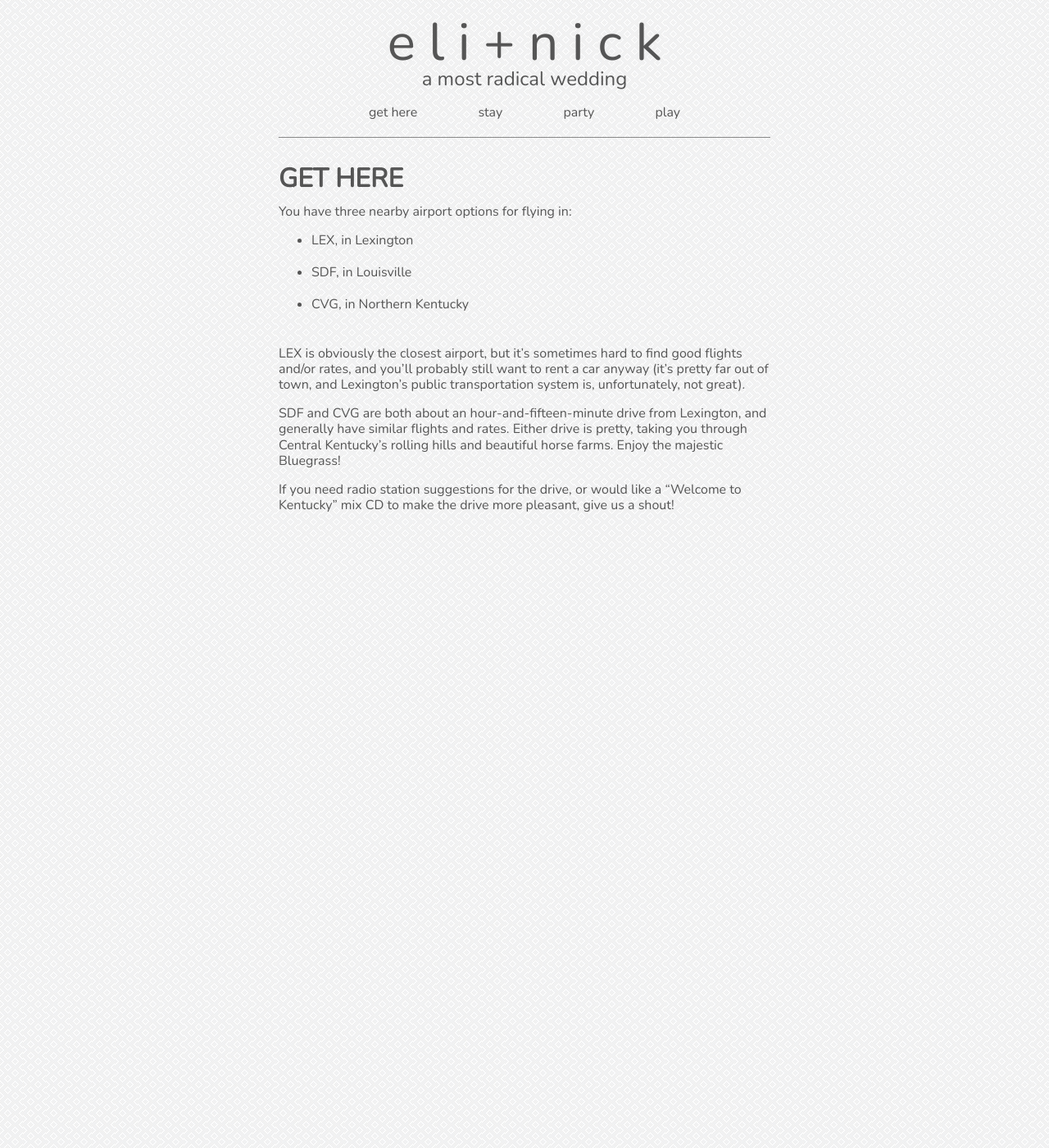
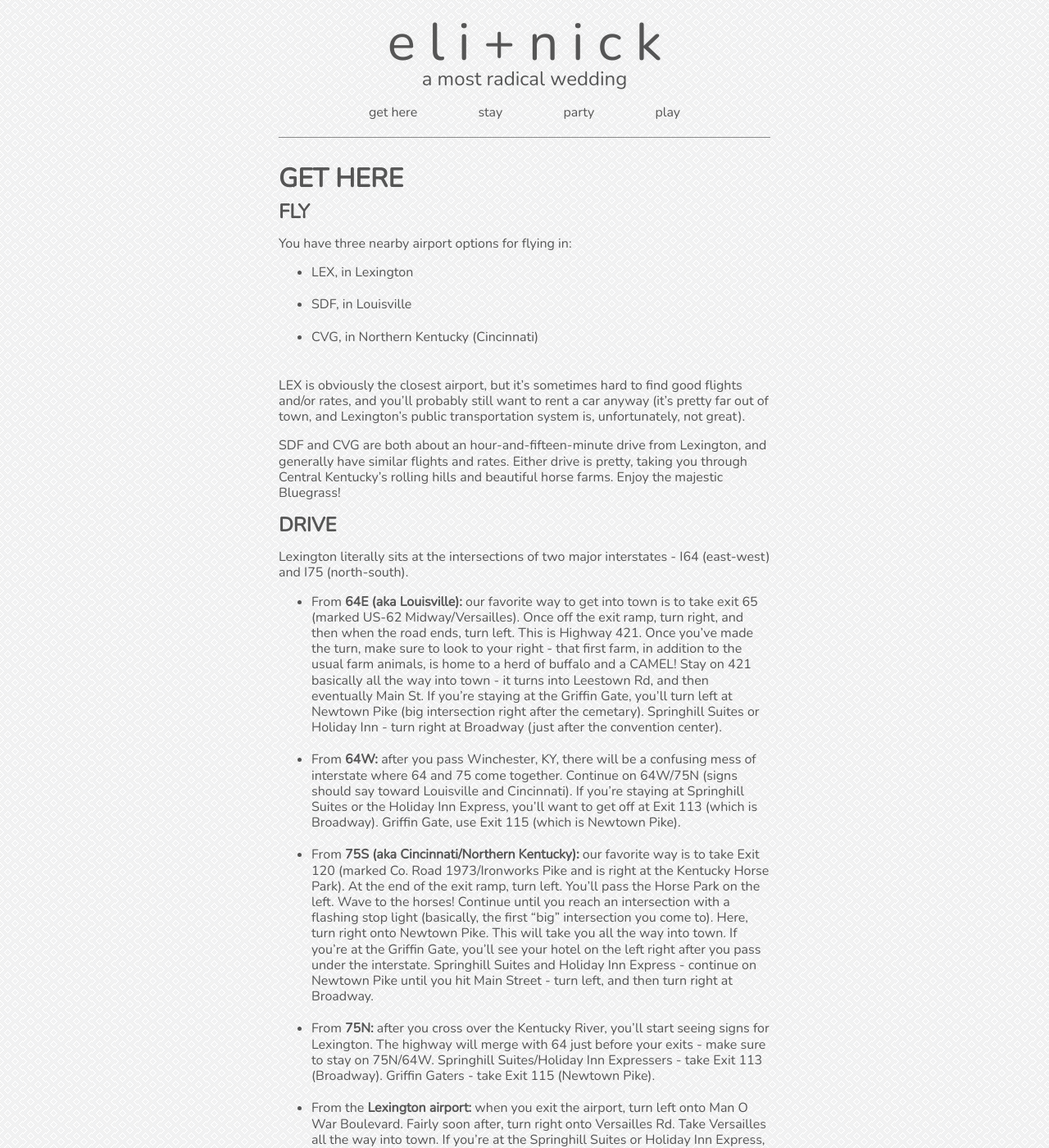
Before and after one commit to nikolaiwarner/eliandnick.com, a Jekyll site: the page built from get-here.md, in a window 1280 px wide and 1400 px high. Shown: the whole window at 82% size. Built offline with Jekyll 4.4.1, drawn with Linux system fonts in a browser that asks for light colours; nearby versions of some CDN libraries; some of the changed text lies outside the part shown.

Commit message:
Update get-here.md
added driving details

```diff
--- a/get-here.md
+++ b/get-here.md
@@ -5,13 +5,24 @@ title: Get Here
 
 # GET HERE
 
+## FLY
 You have three nearby airport options for flying in:
 - LEX, in Lexington
 - SDF, in Louisville
-- CVG, in Northern Kentucky
+- CVG, in Northern Kentucky (Cincinnati)
 
 LEX is obviously the closest airport, but it’s sometimes hard to find good flights and/or rates, and you’ll probably still want to rent a car anyway (it’s pretty far out of town, and Lexington’s public transportation system is, unfortunately, not great).
 
 SDF and CVG are both about an hour-and-fifteen-minute drive from Lexington, and generally have similar flights and rates. Either drive is pretty, taking you through Central Kentucky’s rolling hills and beautiful horse farms. Enjoy the majestic Bluegrass!
 
+
+## DRIVE
+Lexington literally sits at the intersections of two major interstates - I64 (east-west) and I75 (north-south).
+- From __64E (aka Louisville):__ our favorite way to get into town is to take exit 65 (marked US-62 Midway/Versailles). Once off the exit ramp, turn right, and then when the road ends, turn left. This is Highway 421. Once you've made the turn, make sure to look to your right - that first farm, in addition to the usual farm animals, is home to a herd of buffalo and a CAMEL! Stay on 421 basically all the way into town - it turns into Leestown Rd, and then eventually Main St. If you're staying at the Griffin Gate, you'll turn left at Newtown Pike (big intersection right after the cemetary). Springhill Suites or Holiday Inn - turn right at Broadway (just after the convention center).
+- From __64W:__ after you pass Winchester, KY, there will be a confusing mess of interstate where 64 and 75 come together. Continue on 64W/75N (signs should say toward Louisville and Cincinnati). If you're staying at Springhill Suites or the Holiday Inn Express, you'll want to get off at Exit 113 (which is Broadway). Griffin Gate, use Exit 115 (which is Newtown Pike).
+- From __75S (aka Cincinnati/Northern Kentucky):__ our favorite way is to take Exit 120 (marked Co. Road 1973/Ironworks Pike and is right at the Kentucky Horse Park). At the end of the exit ramp, turn left. You'll pass the Horse Park on the left. Wave to the horses! Continue until you reach an intersection with a flashing stop light (basically, the first "big" intersection you come to). Here, turn right onto Newtown Pike. This will take you all the way into town. If you're at the Griffin Gate, you'll see your hotel on the left right after you pass under the interstate. Springhill Suites and Holiday Inn Express - continue on Newtown Pike until you hit Main Street - turn left, and then turn right at Broadway.
+- From __75N:__ after you cross over the Kentucky River, you'll start seeing signs for Lexington. The highway will merge with 64 just before your exits - make sure to stay on 75N/64W. Springhill Suites/Holiday Inn Expressers - take Exit 113 (Broadway). Griffin Gaters - take Exit 115 (Newtown Pike).
+
+- From the __Lexington airport:__ when you exit the airport, turn left onto Man O War Boulevard. Fairly soon after, turn right onto Versailles Rd. Take Versailles all the way into town. If you're at the Springhill Suites or Holiday Inn Express, it will be easiest for you to turn right at Red Mile Rd (and you'll get to go past the wedding site!). The intersection with Broadway is the next major intersection. Springhill Suites - turn left at Broadway, and it's almost immediately on your left. Holiday Inn Express - continue on past Broadway (the road becomes Virginia Ave.), and you should see the hotel very soon after on your right. For the Griffin Gate - when you suddenly see the downtown skyline pop up, be looking for Oliver Lewis Way on your left. Turn left there, and continue on - that road becomes Newtown Pike.
+
 If you need radio station suggestions for the drive, or would like a “Welcome to Kentucky” mix CD to make the drive more pleasant, give us a shout!
```
